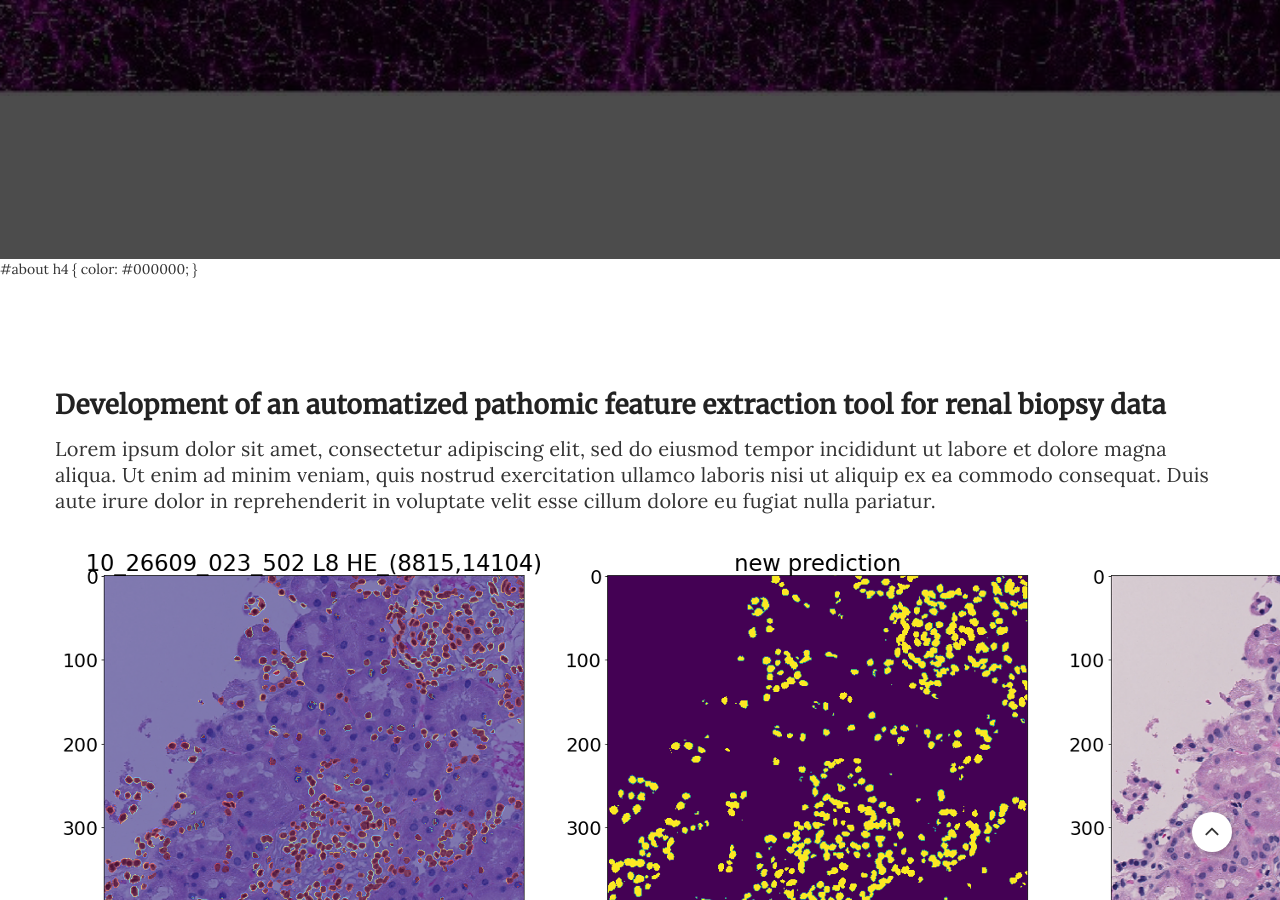
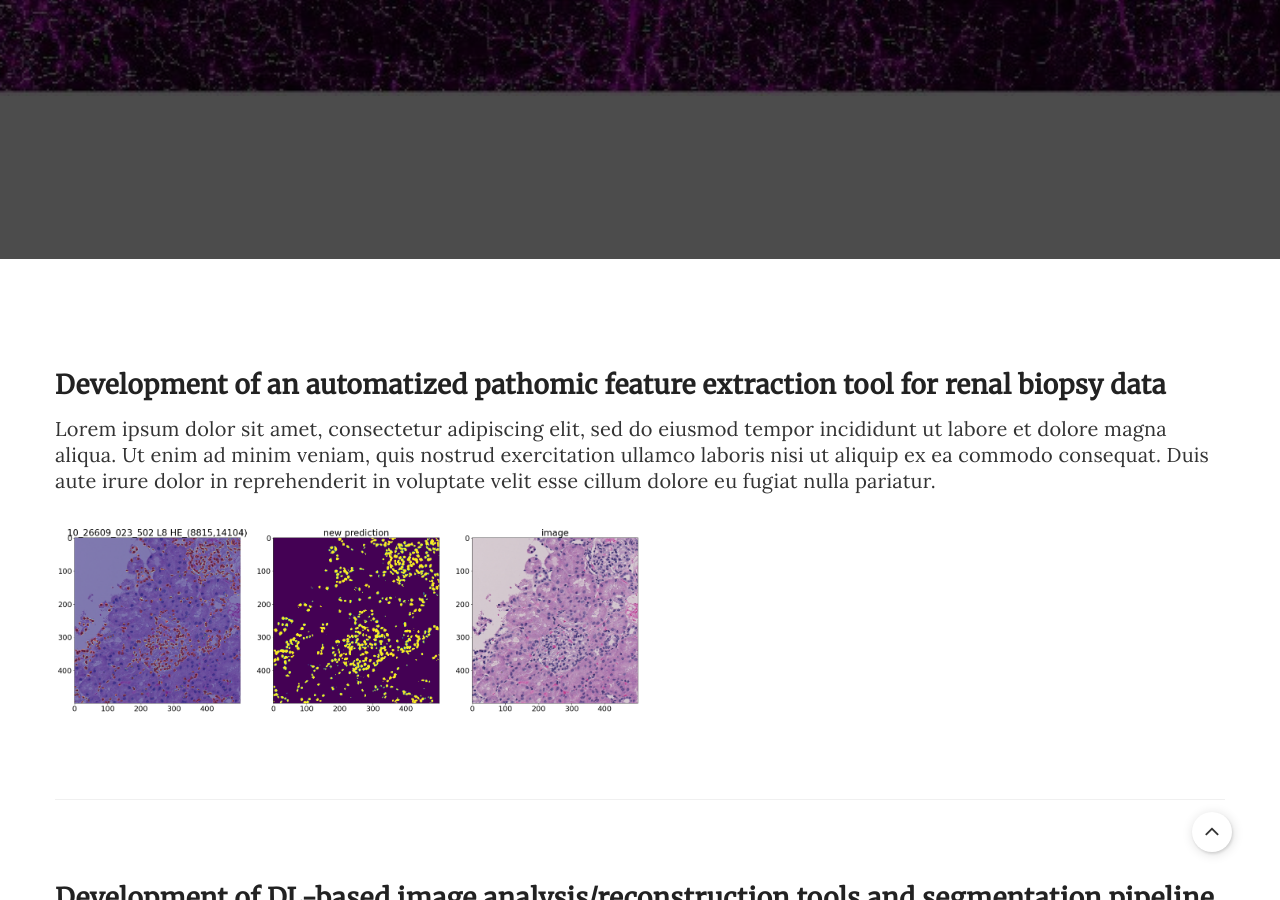
Before and after one commit to rpraka/JihyeonJe.com, a Jekyll site: the page about.html, which Jekyll copies as it is, in a window 1280 px wide and 900 px high, scrolled down 413 px. Built offline with Jekyll 4.4.1, drawn with Linux system fonts in a browser that asks for light colours.

Commit message:
Update about.html

```diff
--- a/about.html
+++ b/about.html
@@ -76,9 +76,6 @@ http://www.tooplate.com/view/2085-neuron
 </section>
 
 <!-- About Section -->
-#about h4 {
-  color: #000000;
-}
 
 <section id="about">
      <div class="container">
@@ -93,7 +90,7 @@ http://www.tooplate.com/view/2085-neuron
                          </div>
                           <div class="blog-post-image">
                               <a href="single-post.html">
-                                   <img src="images/inflam.png" width: 80%; heigt: 50vh/>
+                                   <img src="images/inflam.png", style = "width: 50%; heigt: 50vh"/>
                               </a>
                          </div>
                     </div>
@@ -109,7 +106,7 @@ http://www.tooplate.com/view/2085-neuron
                          </div>
                          <div class="blog-post-image">
                               <a href="single-post.html">
-                                   <img src="images/inflam.png">
+                                   <img src="images/ncmir.png", style = "width: 50%; heigt: 50vh">
                               </a>
                          </div>
                     </div>
@@ -157,7 +154,7 @@ http://www.tooplate.com/view/2085-neuron
                          </div>
                          <div class="blog-post-image">
                               <a href="single-post.html">
-                                   <img src="images/inflam.png">
+                                   <img src="">
                               </a>
                          </div>
                     </div>
```
